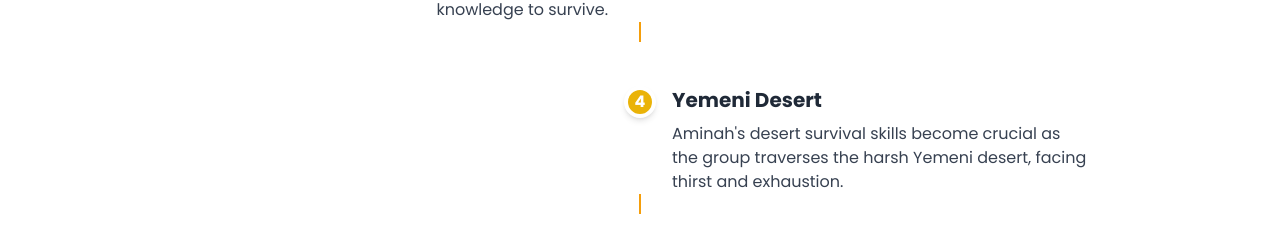
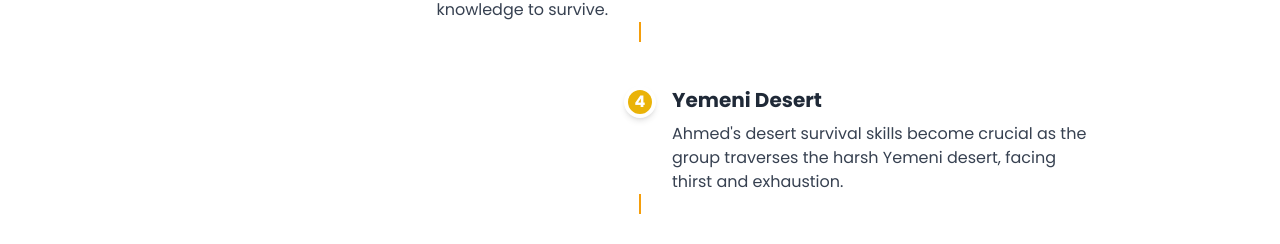
Before and after one commit to faiben/journey, a plain HTML site: page index.html in a window 1280 px wide. Shown: the part 3460-3704 px from the top of the page. Drawn offline with nearby package versions, Linux system fonts and the light colour scheme.

Commit message:
Update index.html

```diff
--- a/index.html
+++ b/index.html
@@ -278,7 +278,7 @@
                             <div class="hidden md:block md:w-1/2"></div>
                             <div class="md:w-1/2 md:pl-8">
                                 <h3 class="text-xl font-bold mb-2">Yemeni Desert</h3>
-                                <p class="text-gray-700">Aminah's desert survival skills become crucial as the group traverses the harsh Yemeni desert, facing thirst and exhaustion.</p>
+                                <p class="text-gray-700">Ahmed's desert survival skills become crucial as the group traverses the harsh Yemeni desert, facing thirst and exhaustion.</p>
                             </div>
                         </div>
                         <div class="absolute top-0 left-1/2 -ml-4 w-8 h-8 rounded-full bg-yellow-500 border-4 border-white shadow-md flex items-center justify-center">
```
